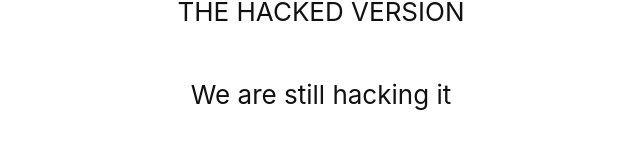
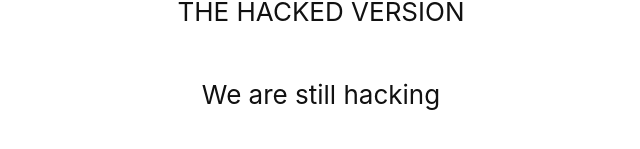
Before and after one commit to katjan/flatljus, a React (Create React App) app: page / in a window 1280 px wide. Shown: the part 507-656 px from the top of the page, without its empty margins (319-959 px from the left). Built offline with nearby package versions, Linux system fonts and the light colour scheme.

Commit message:
I'm guessing this may start causing us problems either soon or never.

```diff
--- a/src/App.js
+++ b/src/App.js
@@ -9,7 +9,7 @@ function App() {
         <p>
           THE HACKED VERSION
         </p>
-        <p>We are still hacking it</p>
+        <p>We are still hacking</p>
       </header>
     </div>
   );
```
